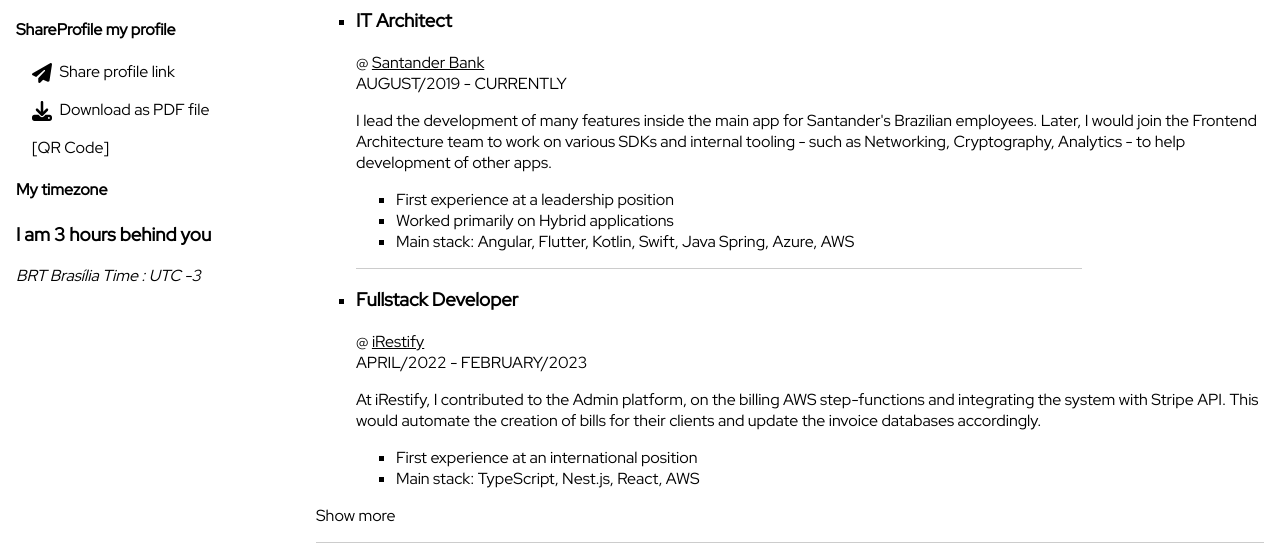
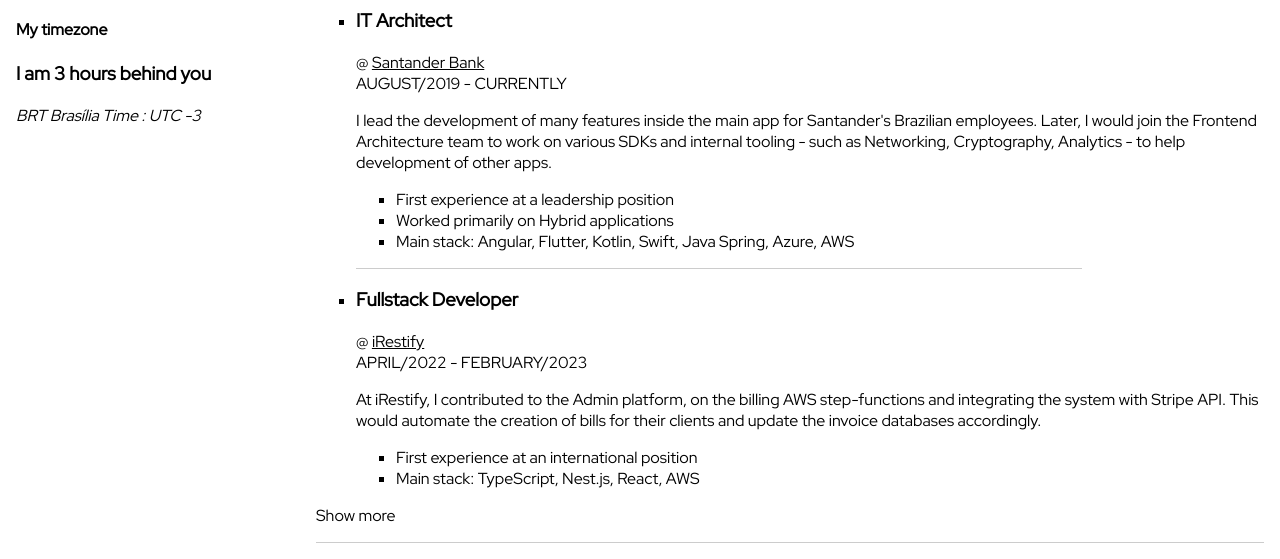
Before and after one commit to AlvBarros/alvbarros.github.io, a Gatsby site: page / in a window 1280 px wide. Shown: the part 241-800 px from the top of the page. Built offline with nearby package versions, Linux system fonts and the light colour scheme; Gatsby itself is replaced by a stand-in of ours.

Commit message:
fix: remove share on unsupported browsers

```diff
--- a/src/components/ShareProfile.tsx
+++ b/src/components/ShareProfile.tsx
@@ -3,19 +3,23 @@
 import { faDownload, faPaperPlane } from "@fortawesome/free-solid-svg-icons";
 import { FontAwesomeIcon } from "@fortawesome/react-fontawesome";
 
+declare var navigator: Navigator;
+
 export const ShareProfile = () => {
   return (
     <section className="ShareProfile">
+      {navigator.canShare && navigator.canShare() ? (
+        <>
           <h1> ShareProfile my profile </h1>
           <ul>
             <li className="mobile-only clickable">
               <FontAwesomeIcon icon={faPaperPlane} /> Share profile link
             </li>
-        <li className="clickable">
-          <FontAwesomeIcon icon={faDownload} /> Download as PDF file
-        </li>
-        <li>[QR Code]</li>
           </ul>
+        </>
+      ) : (
+        ""
+      )}
     </section>
   );
 };
```
Lines whose indentation alone changed are shown as unchanged.
